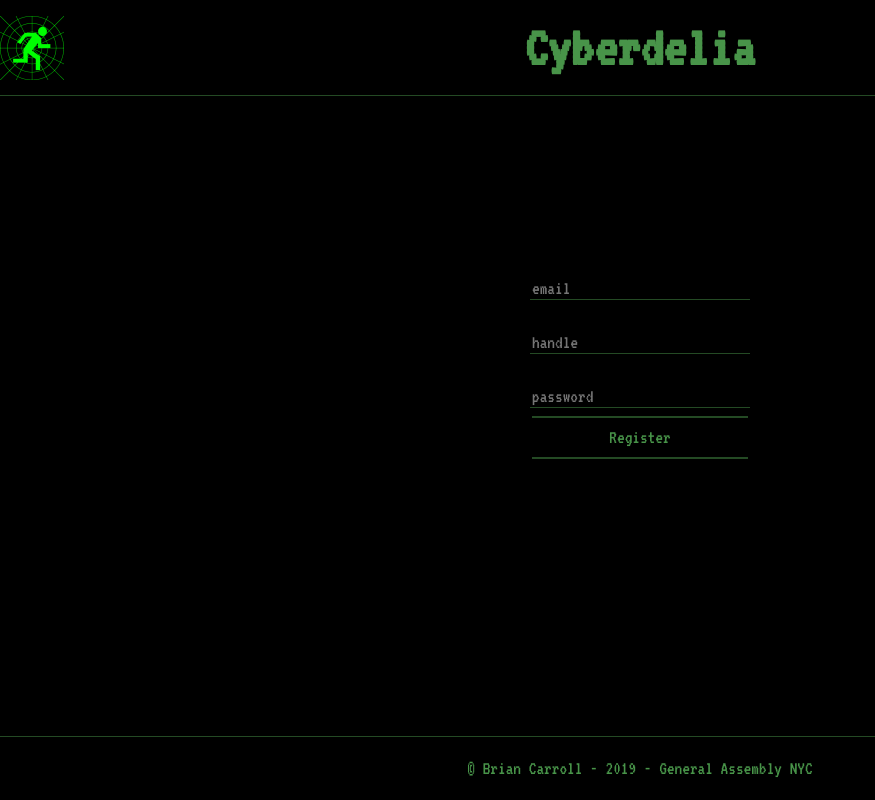
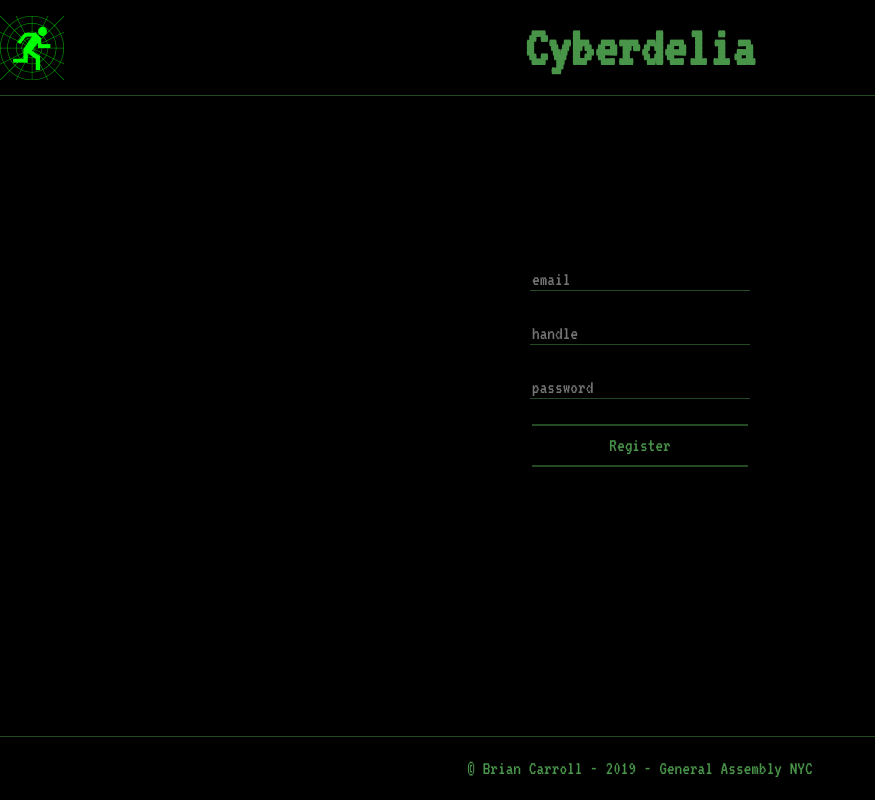
Before and after one commit to BrianCarroll112/Chat, a React (Create React App) app in the folder client/: page /register in a window 1280 px wide. Shown: the whole page, without its empty margins (0-875 px from the left). Built offline with nearby package versions, Linux system fonts and the light colour scheme.

Commit message:
newest rooms first

```diff
--- a/client/src/App.css
+++ b/client/src/App.css
@@ -306,7 +306,7 @@ input:focus, textarea:focus {
   border-top:2px solid rgba(72, 148, 73, .5);
   border-bottom:2px solid rgba(72, 148, 73, .5);
   padding: 10px 0;
-  margin-top:8px;
+  margin-top:25px;
 }
 #register-submit:hover {
   background-color:#282828;
--- a/client/src/components/ChatView.jsx
+++ b/client/src/components/ChatView.jsx
@@ -28,7 +28,7 @@ class ChatView extends Component {
                   enterRoom={this.props.enterRoom}
                 />
               )
-            })}
+            }).reverse()}
           </div>
 
         <div className="chat-container">
```
